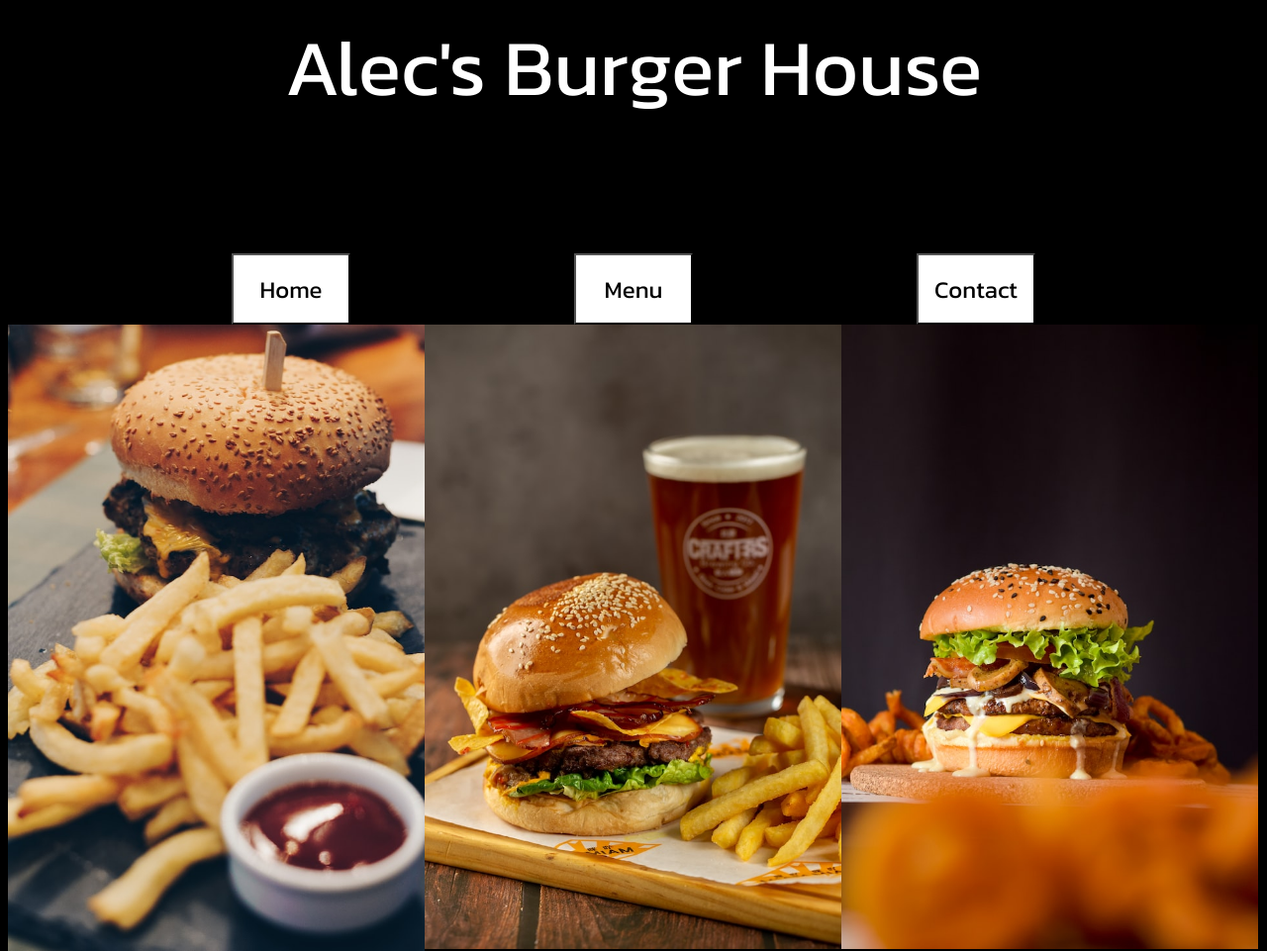
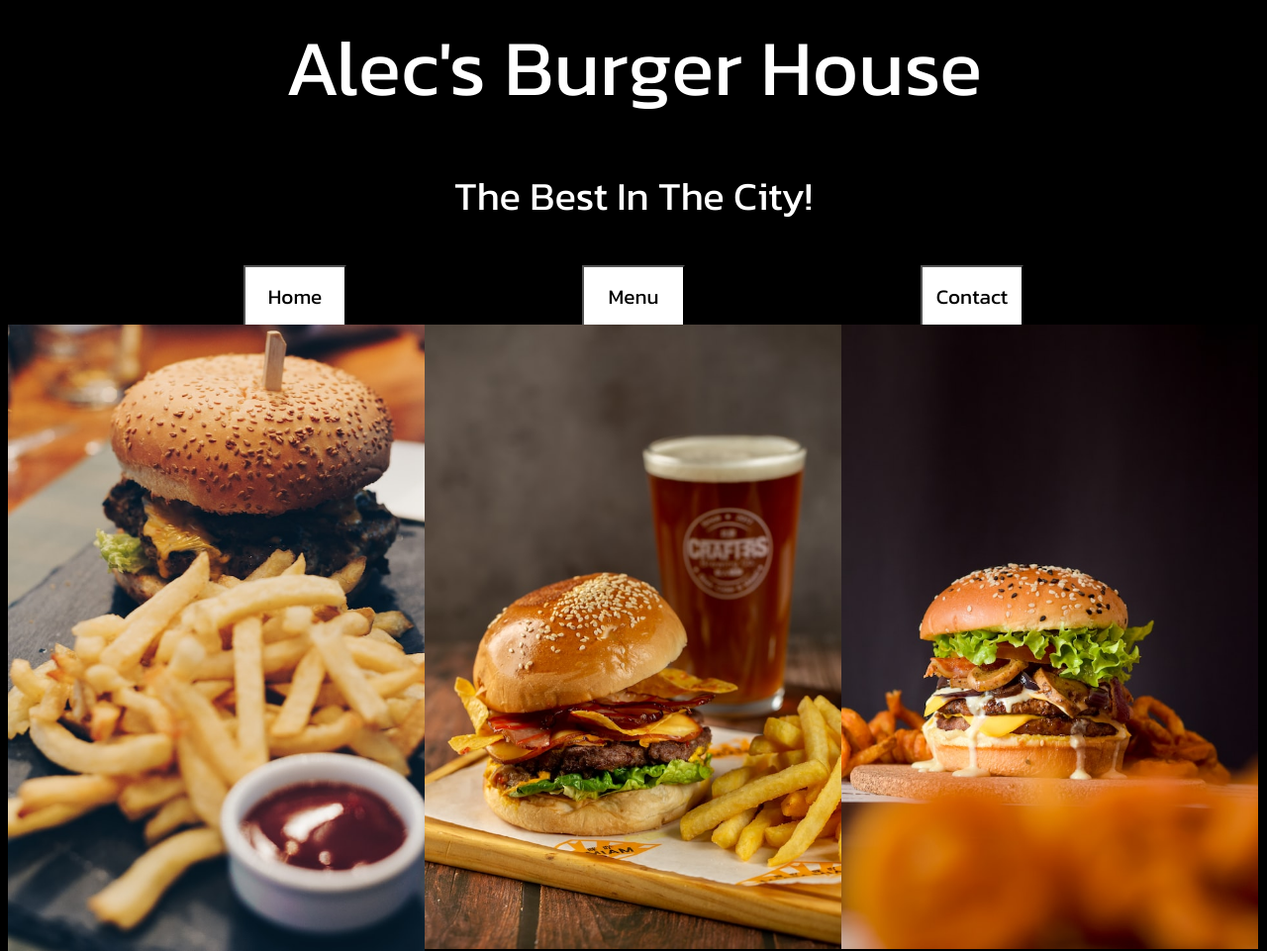
Before and after one commit to alecnissen/Restaurant-Page, a website built with webpack: page dist/index.html in a window 1280 px wide. Shown: the top 961 px of the page at 99% size. Built offline with nearby package versions, Linux system fonts and the light colour scheme.

Commit message:
added subheading underneath main header, changed font size of sub header as well as font size of the header buttons

```diff
--- a/src/index.js
+++ b/src/index.js
@@ -12,6 +12,12 @@ let contentDiv = document.getElementById('content');
 contentDiv.classList.add('header-container-styles');
 
 let header = document.createElement('div');
+
+let subheader = document.createElement('p');
+
+subheader.textContent = 'The Best In The City!';
+
+subheader.style.fontSize = '2.5rem';
 
 header.textContent = "Alec's Burger House";
 
@@ -45,7 +51,9 @@ contactBtn.textContent = 'Contact';
 
 contactBtn.classList.add('header-btn');
 
+header.appendChild(subheader);
 header.appendChild(headerBtnContainer);
+
 
 contentDiv.appendChild(header);
 
--- a/style.css
+++ b/style.css
@@ -32,7 +32,7 @@ body {
     color: black;
     background-color: white;
     font-family: 'Kanit', sans-serif;
-    font-size: 1.5rem;
+    font-size: 1.3rem;
  }
 
  /* .main-content-img {
```
Also changed, not shown: dist/main.js.
